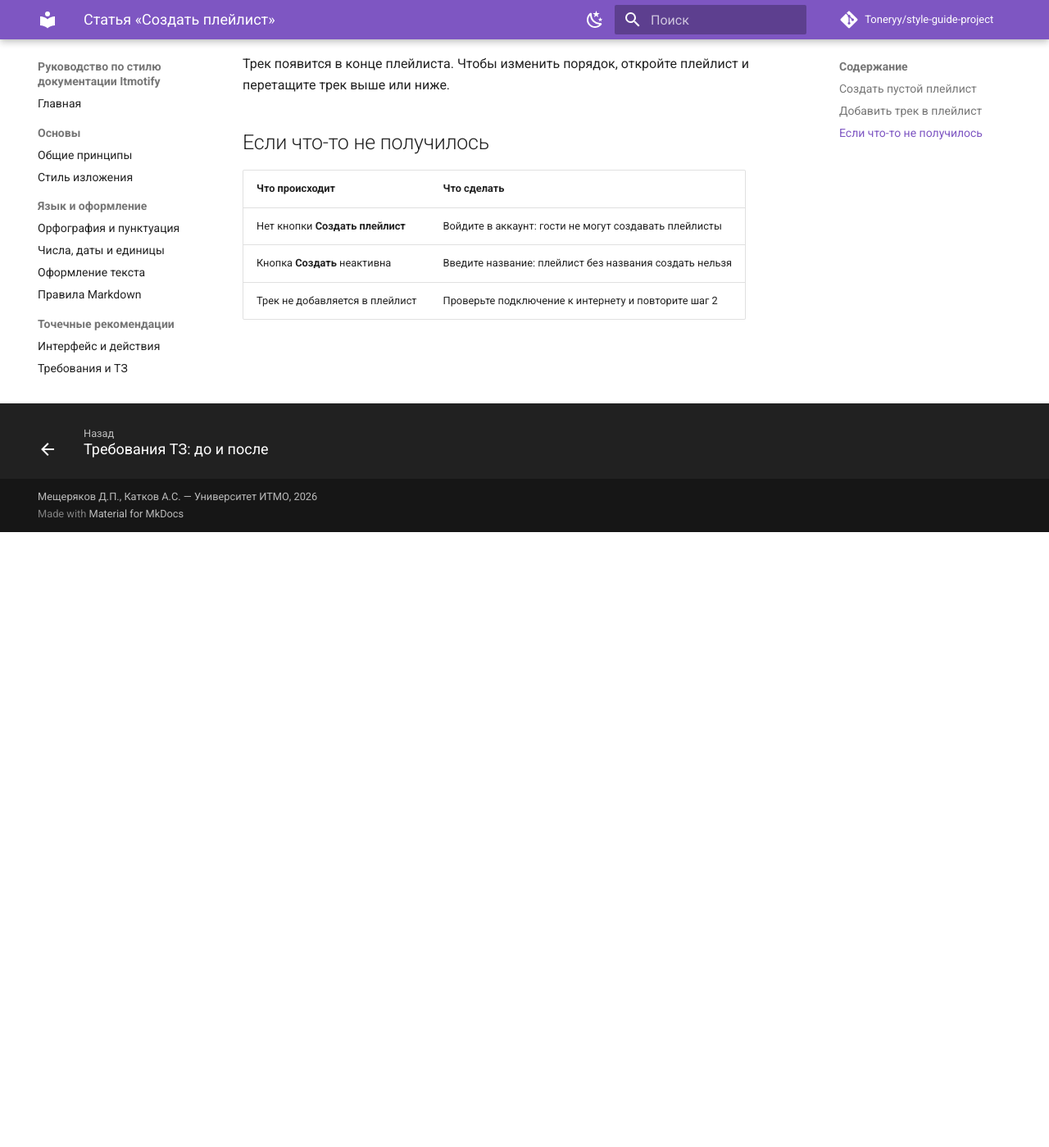
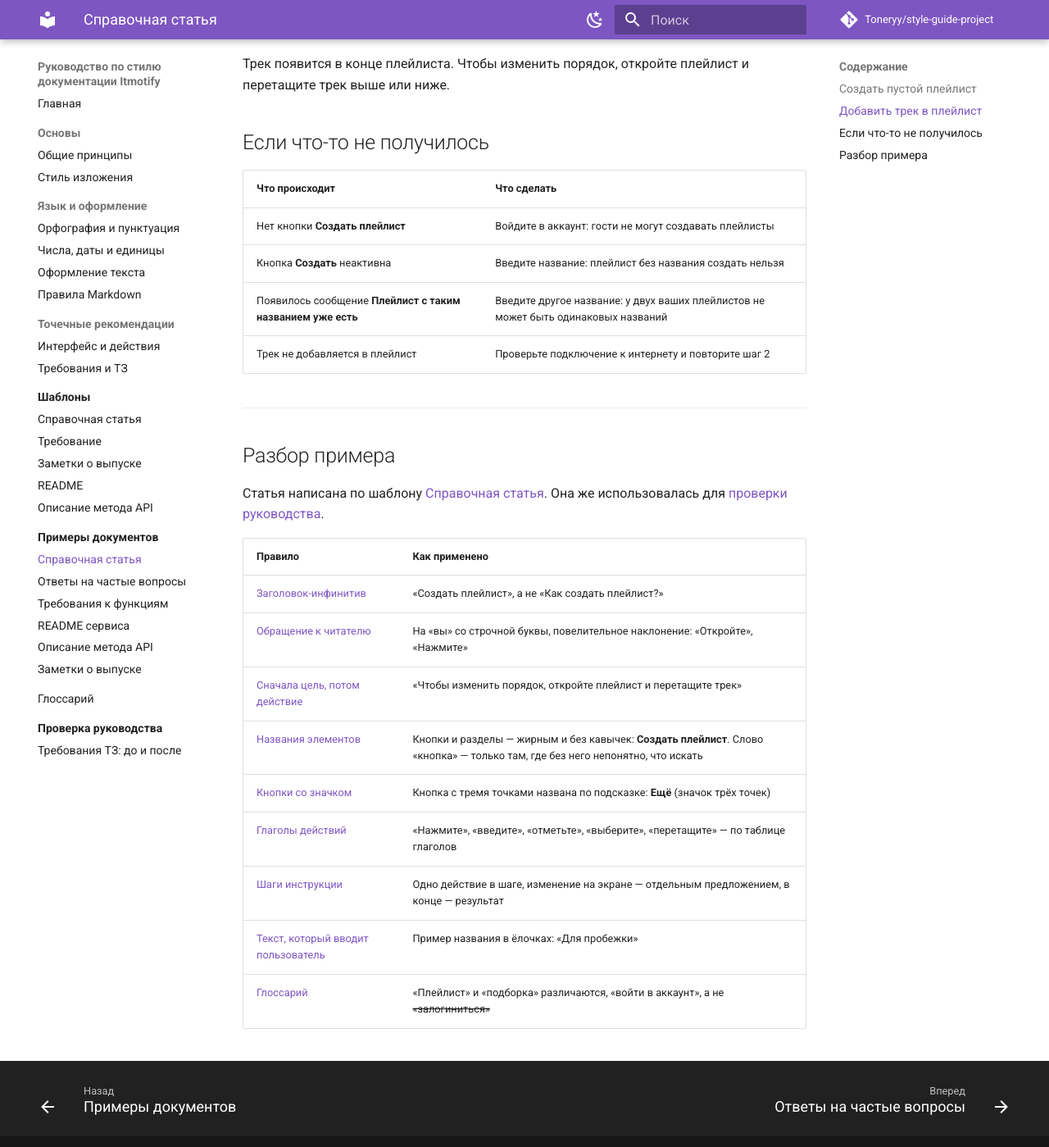
Before and after one commit to Toneryy/style-guide-project, an MkDocs documentation site: the page built from docs/examples/create-playlist.md, in a window 1280 px wide and 1400 px high, scrolled down 751 px. Shown: the whole window at 82% size. Built offline with MkDocs 1.6.1 and Material for MkDocs 9.7.7, drawn with Linux system fonts in a browser that asks for light colours; comment, search, counter and statistics services are not loaded.

Commit message:
docs(samples): добавить примеры документов с разбором правил

```diff
--- a/docs/examples/create-playlist.md
+++ b/docs/examples/create-playlist.md
@@ -28,4 +28,23 @@
 | --- | --- |
 | Нет кнопки **Создать плейлист** | Войдите в аккаунт: гости не могут создавать плейлисты |
 | Кнопка **Создать** неактивна | Введите название: плейлист без названия создать нельзя |
+| Появилось сообщение **Плейлист с таким названием уже есть** | Введите другое название: у двух ваших плейлистов не может быть одинаковых названий |
 | Трек не добавляется в плейлист | Проверьте подключение к интернету и повторите шаг 2 |
+
+---
+
+## Разбор примера
+
+Статья написана по шаблону [Справочная статья](../templates/help-article.md). Она же использовалась для [проверки руководства](index.md).
+
+| Правило | Как применено |
+| --- | --- |
+| [Заголовок-инфинитив](../formatting.md#заголовки) | «Создать плейлист», а не «Как создать плейлист?» |
+| [Обращение к читателю](../style.md#обращение-к-читателю) | На «вы» со строчной буквы, повелительное наклонение: «Откройте», «Нажмите» |
+| [Сначала цель, потом действие](../style.md#предложения) | «Чтобы изменить порядок, откройте плейлист и перетащите трек» |
+| [Названия элементов](../ui.md#названия-элементов) | Кнопки и разделы — жирным и без кавычек: **Создать плейлист**. Слово «кнопка» — только там, где без него непонятно, что искать |
+| [Кнопки со значком](../ui.md#названия-элементов) | Кнопка с тремя точками названа по подсказке: **Ещё** (значок трёх точек) |
+| [Глаголы действий](../ui.md#глаголы-действий) | «Нажмите», «введите», «отметьте», «выберите», «перетащите» — по таблице глаголов |
+| [Шаги инструкции](../ui.md#шаги-инструкции) | Одно действие в шаге, изменение на экране — отдельным предложением, в конце — результат |
+| [Текст, который вводит пользователь](../spelling.md#кавычки) | Пример названия в ёлочках: «Для пробежки» |
+| [Глоссарий](../glossary.md) | «Плейлист» и «подборка» различаются, «войти в аккаунт», а не ~~«залогиниться»~~ |
--- /dev/null
+++ b/docs/samples/index.md
@@ -0,0 +1,17 @@
+# Примеры документов
+
+Здесь собраны документы Itmotify, написанные по этому руководству: по одному на каждый вид документа. Используйте их как образец, когда пишете похожий документ.
+
+Каждый пример построен по шаблону. В конце примера есть раздел «Разбор примера»: какие правила руководства применены и где именно.
+
+| Вид документа | Пример | Читатель | Шаблон |
+| --- | --- | --- | --- |
+| Справочная статья | [Создать плейлист](../examples/create-playlist.md) | Пользователь | [Справочная статья](../templates/help-article.md) |
+| Ответы на частые вопросы | [Подписка Premium: частые вопросы](faq-premium.md) | Пользователь | [Справочная статья](../templates/help-article.md#ответы-на-частые-вопросы) |
+| Требования в ТЗ | [Требования к функциям: плейлисты](requirements-playlists.md) | Заказчик, разработчики, тестировщики | [Требование](../templates/requirement.md) |
+| Требования в ТЗ: до и после | [Требования ТЗ: до и после](../examples/nfr-rewrite.md) | Заказчик, разработчики, тестировщики | [Требование](../templates/requirement.md) |
+| README сервиса | [itmotify-api](readme-api.md) | Разработчик | [README](../templates/readme.md) |
+| Описание метода API | [Создать плейлист — POST /v1/playlists](api-create-playlist.md) | Разработчик клиентского приложения | [Описание метода API](../templates/api-method.md) |
+| Заметки о выпуске | [Itmotify 1.4](release-notes-1-4.md) | Пользователь | [Заметки о выпуске](../templates/release-notes.md) |
+
+Примеры описывают одни и те же функции Itmotify с разных сторон. Например, создание плейлиста есть в справочной статье, в требованиях ФТ-10 и ФТ-16 и в описании метода API. Термины, ограничения и сообщения об ошибках в них совпадают — так руководство обеспечивает единообразие документации.
--- a/mkdocs.yml
+++ b/mkdocs.yml
@@ -82,8 +82,17 @@ nav:
       - Справочная статья: templates/help-article.md
       - Требование: templates/requirement.md
       - Заметки о выпуске: templates/release-notes.md
+      - README: templates/readme.md
+      - Описание метода API: templates/api-method.md
+  - Примеры документов:
+      - samples/index.md
+      - Справочная статья: examples/create-playlist.md
+      - Ответы на частые вопросы: samples/faq-premium.md
+      - Требования к функциям: samples/requirements-playlists.md
+      - README сервиса: samples/readme-api.md
+      - Описание метода API: samples/api-create-playlist.md
+      - Заметки о выпуске: samples/release-notes-1-4.md
   - Глоссарий: glossary.md
   - Проверка руководства:
       - examples/index.md
       - "Требования ТЗ: до и после": examples/nfr-rewrite.md
-      - "Статья «Создать плейлист»": examples/create-playlist.md
```
Also changed, not shown: docs/index.md (+3 -2 lines), docs/principles.md (+8 -8 lines), docs/samples/api-create-playlist.md (added, +79 -0 lines), docs/samples/faq-premium.md (added, +55 -0 lines), docs/samples/readme-api.md (added, +93 -0 lines), docs/samples/release-notes-1-4.md (added, +33 -0 lines), docs/samples/requirements-playlists.md (added, +43 -0 lines).
